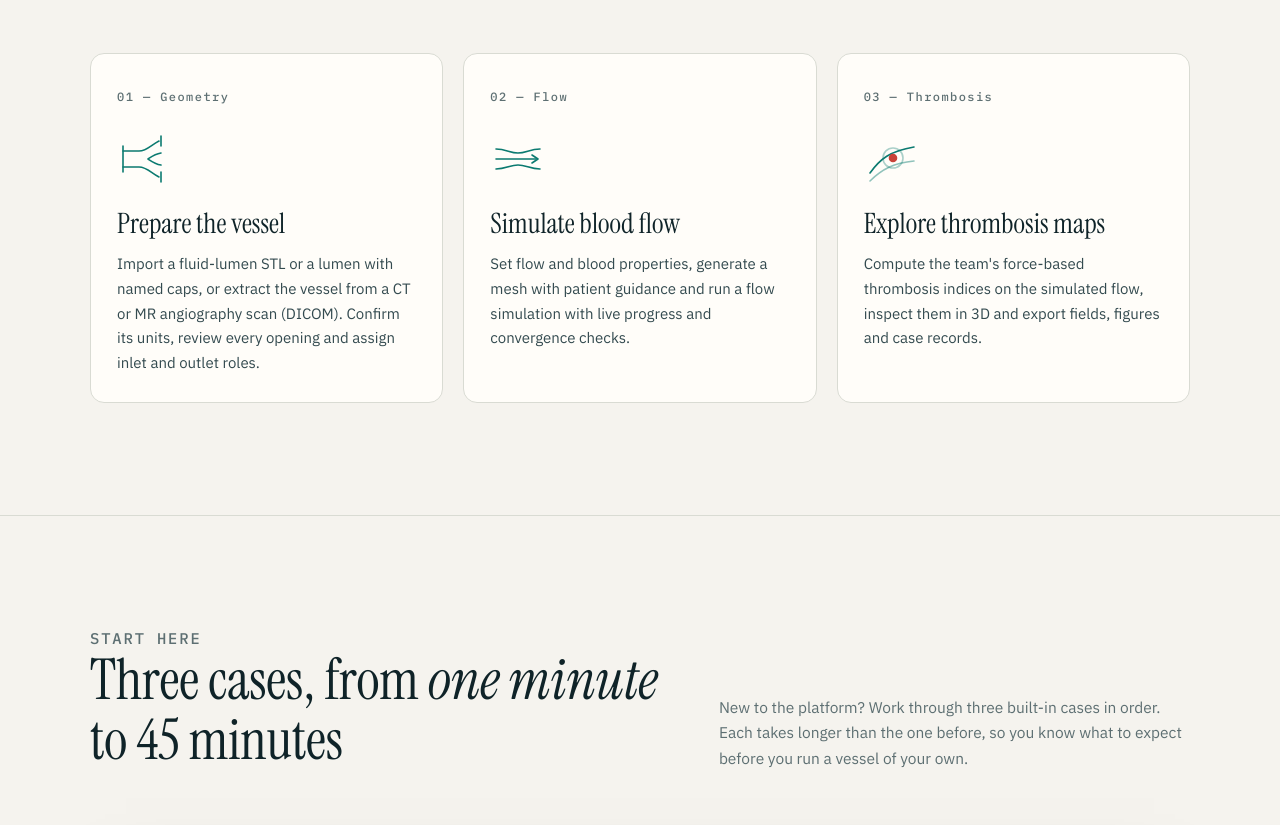
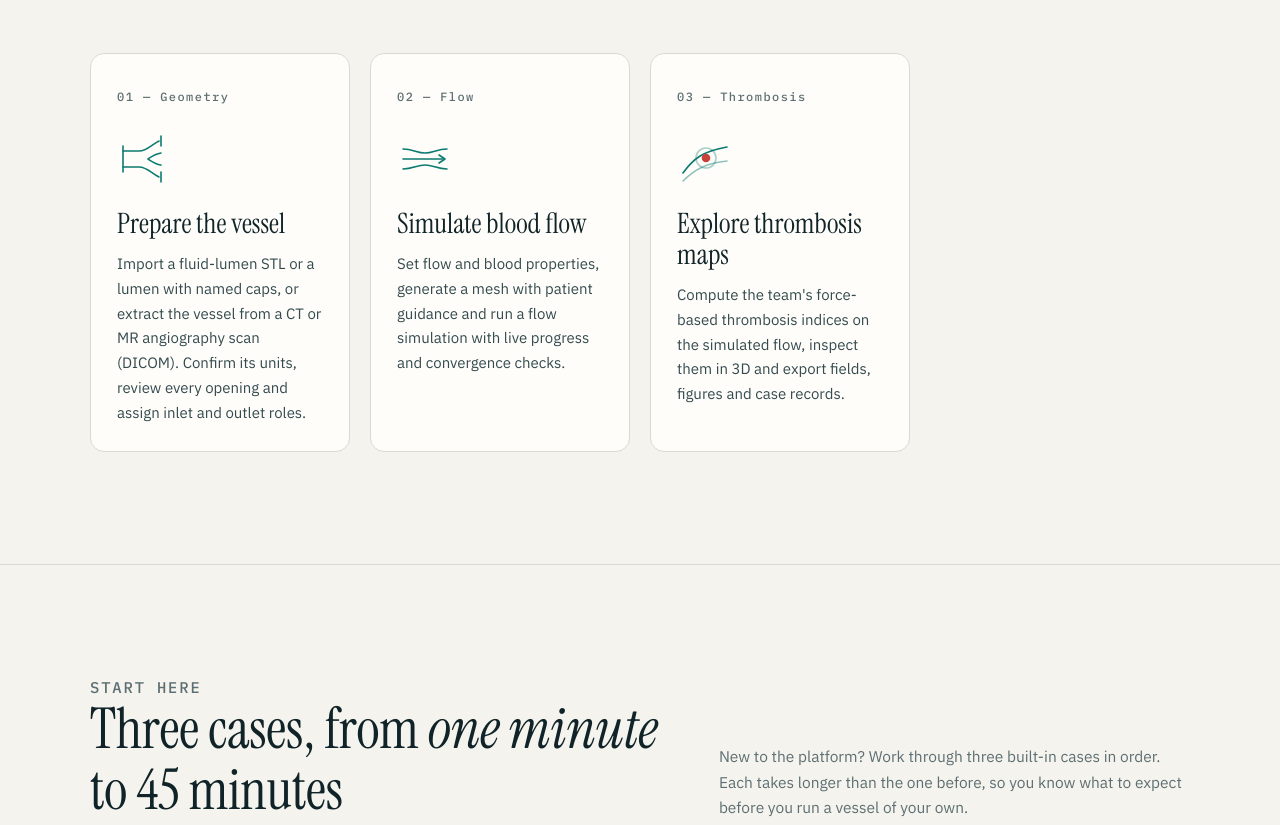
Before and after one commit to makarovrush-ctrl/virchuebio-site, a plain HTML site: page index.html in a window 1280 px wide. Shown: the part 1455-2280 px from the top of the page. Drawn offline with Linux system fonts and the light colour scheme; grey boxes are pictures that could not be loaded.

Commit message:
X 2.0.1: four columns for the workflow stages
The home page now has four stages (scan, geometry, flow, thrombosis).

Co-Authored-By: Claude Opus 5.5 <noreply@anthropic.com>
Claude-Session: https://claude.ai/code/session_01Fii6CfNdgSimTmnYAPgvhr

```diff
--- a/assets/site.css
+++ b/assets/site.css
@@ -128,7 +128,7 @@ html:lang(zh-Hans) h1,html:lang(zh-Hans) h2{letter-spacing:.01em;line-height:1.2
 .section-head{display:grid;grid-template-columns:minmax(0,1fr) minmax(0,.8fr);gap:40px;align-items:end;margin-bottom:clamp(36px,5vw,56px)}
 .section-head h2{font-size:clamp(36px,4.4vw,58px)}
 .section-head p{color:var(--muted);margin:0;font-size:15.5px}
-.pillars{display:grid;grid-template-columns:repeat(3,minmax(0,1fr));gap:20px}
+.pillars{display:grid;grid-template-columns:repeat(4,minmax(0,1fr));gap:20px}
 .pillar{background:var(--card);border:1px solid var(--line);border-radius:14px;padding:28px 26px 26px;position:relative;transition:transform .25s,box-shadow .25s,border-color .25s}
 .pillar:hover{transform:translateY(-3px);box-shadow:0 18px 40px -24px rgba(15,35,40,.35);border-color:var(--line-2)}
 .pillar .num{font:500 12px/1 var(--mono);letter-spacing:.12em;color:var(--muted)}
```
